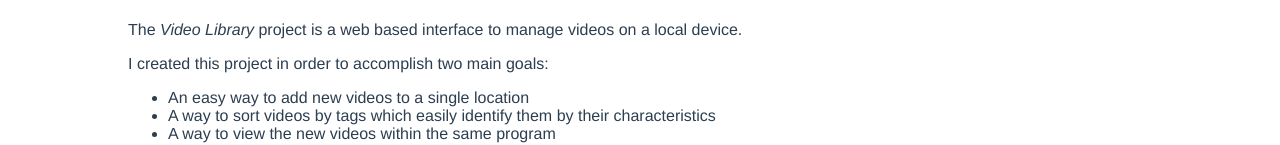
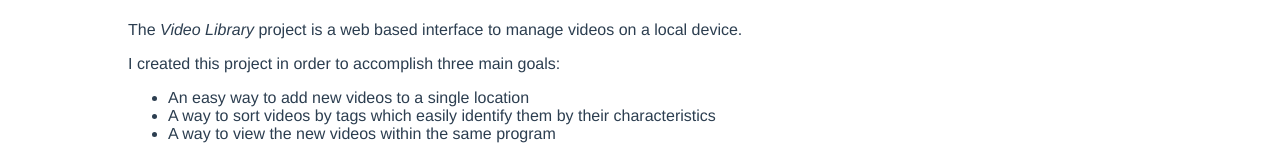
Before and after one commit to AnachronisticTech/Video-Library-Client-Vue.js, a Vue app: page /about in a window 1280 px wide. Shown: the part 137-282 px from the top of the page. Built offline with nearby package versions, Linux system fonts and the light colour scheme.

Commit message:
Update About.vue

```diff
--- a/src/views/About.vue
+++ b/src/views/About.vue
@@ -3,7 +3,7 @@
         <h1>Video Library</h1>
             <div class="body">
                 <p>The <i>Video Library</i> project is a web based interface to manage videos on a local device.</p>
-                <p>I created this project in order to accomplish two main goals: </p>
+                <p>I created this project in order to accomplish three main goals: </p>
                 <ul>
                     <li>An easy way to add new videos to a single location</li>
                     <li>A way to sort videos by tags which easily identify them by their characteristics</li>
```
